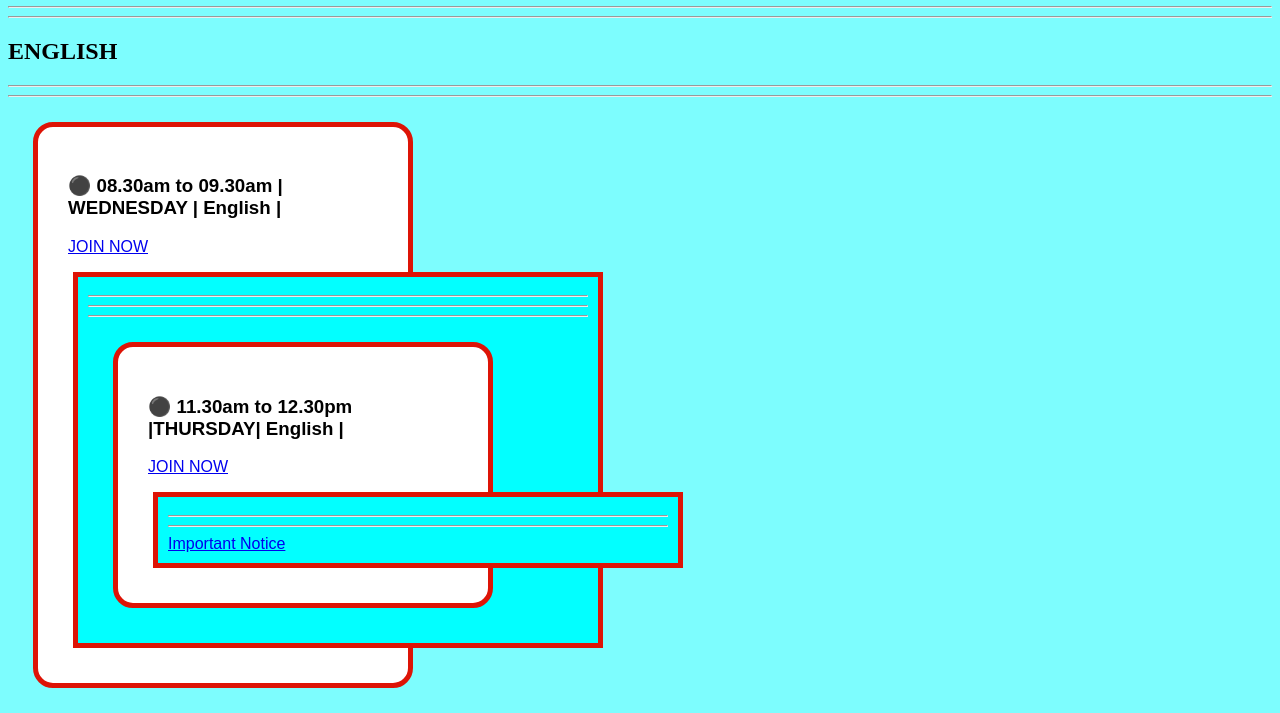
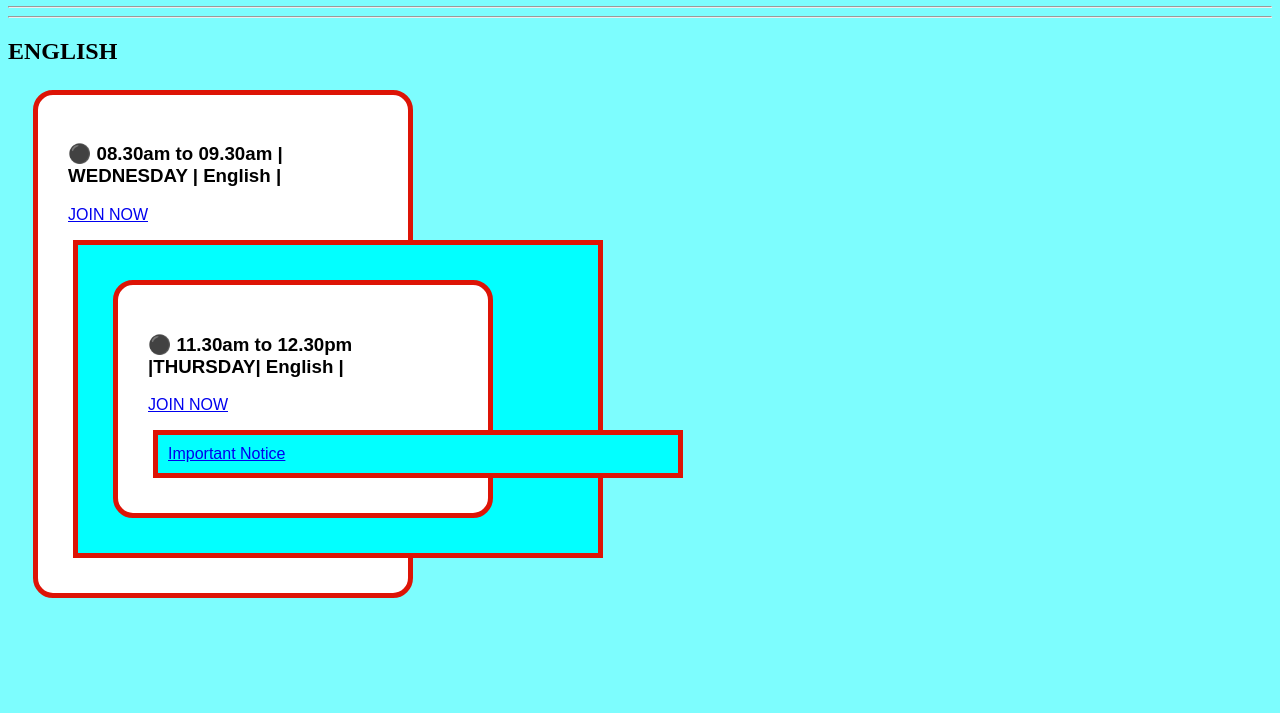
Before and after one commit to mayookhm/8TH-ENGLISH, a plain HTML site: page index.html in a window 1280 px wide. Shown: the part 526-1239 px from the top of the page. After the commit the page ends 1149 px from the top, so only its background shows below. Drawn offline with Linux system fonts and the light colour scheme.

Commit message:
Update index.html

```diff
--- a/index.html
+++ b/index.html
@@ -56,16 +56,13 @@
 
 
 <h2>ENGLISH</h2>
-<hr>
-<hr>
+
 <div class="wed">
 <h3>⚫ 08.30am to 09.30am | WEDNESDAY | English  | </h3>
 <a href=" https://meet.google.com/ggm-fuwa-wce">JOIN NOW</a>
 <p></p>
 <div>
-<hr>
-<hr>
-<hr>
+
 
 
 
@@ -75,8 +72,7 @@
 <a href=" https://meet.google.com/fmo-tzfi-zta">JOIN NOW</a>
 <p></p>
     <div>
-<hr>
-      <hr>
+
       <a href="notice.html"> Important Notice</a>
 
 <body bgcolor="	 #7DFDFE"></body>
```
